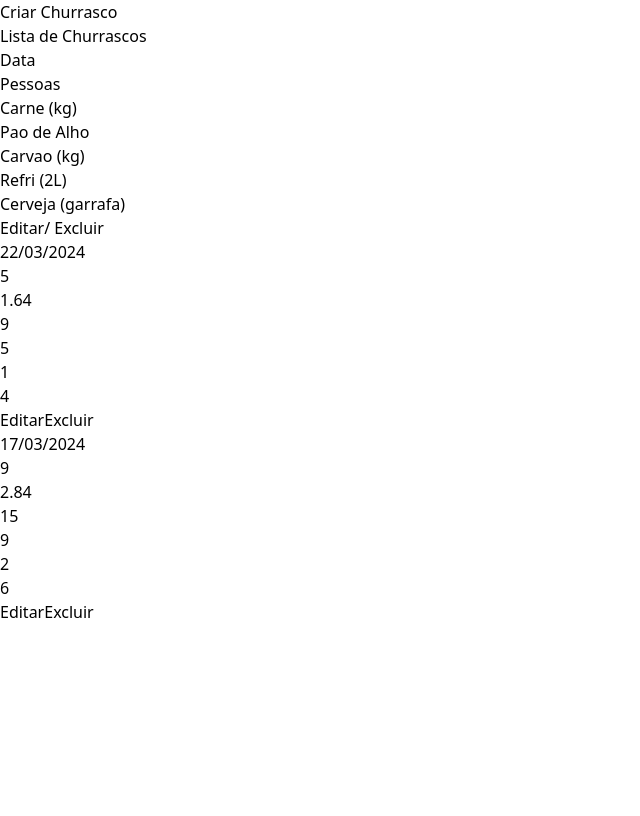
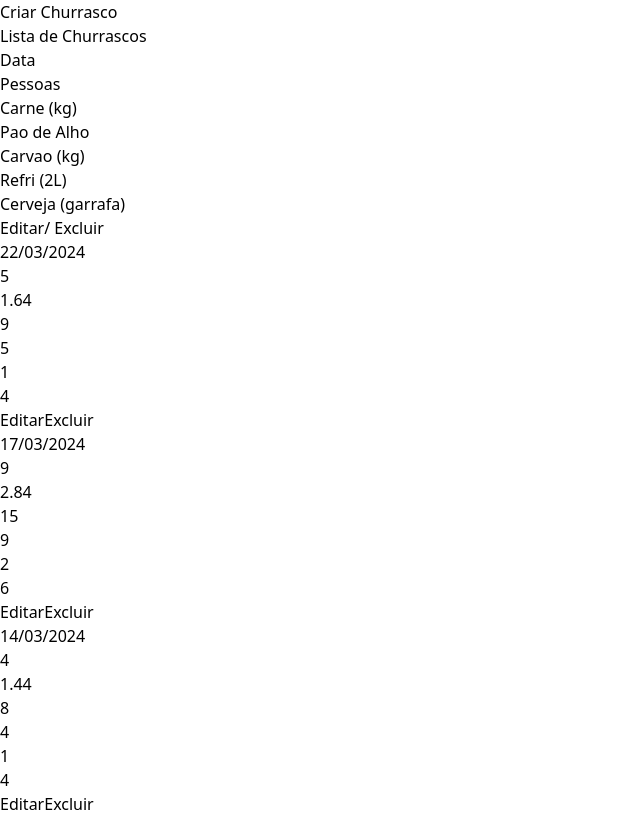
Before and after one commit to HaralanS/churrascometro-react, a React (Vite) app: page / in a window 1280 px wide. Shown: the whole page, without its empty margins (0-640 px from the left). Built offline with nearby package versions, Linux system fonts and the light colour scheme; data requests are answered from the project's data file.

Commit message:
zustand added

```diff
--- a/db/db.json
+++ b/db/db.json
@@ -25,6 +25,19 @@
       "mulheres": 2,
       "homens": 4,
       "data": "2024-03-17T03:00:00.000Z"
+    },
+    {
+      "id": "iljkwqoDUTH3sWdidW4rF",
+      "carne": 1.44,
+      "paoDeAlho": 8,
+      "refri": 1,
+      "cerveja": 4,
+      "carvao": 4,
+      "pessoas": 4,
+      "criancas": 0,
+      "mulheres": 2,
+      "homens": 2,
+      "data": "2024-03-14T03:00:00.000Z"
     }
   ]
 }
--- a/package.json
+++ b/package.json
@@ -18,7 +18,8 @@
     "react-dom": "^18.2.0",
     "react-hook-form": "^7.51.0",
     "react-router-dom": "^6.22.2",
-    "yup": "^1.3.3"
+    "yup": "^1.3.3",
+    "zustand": "^4.5.2"
   },
   "devDependencies": {
     "@types/react": "^18.2.56",
--- a/src/pages/Home.tsx
+++ b/src/pages/Home.tsx
@@ -4,19 +4,27 @@ import { useState, useEffect } from "react"
 import { useNavigate } from "react-router-dom"
 import { excluir, getChurras } from "../services/axios.service";
 import { IChurrasco } from "../interfaces/ChurrascoResponse.interface";
+import { useChurrascosStore } from "../zustand/churrasco.zustand";
 
 export default function Home() {
   const navigate = useNavigate();
   const [lista, setLista] = useState<IChurrasco[]>([])
   const [loading, setLoading] = useState(true)
+  const { listChurrasco, handleGetChurrascos} = useChurrascosStore();
 
   const deletar =  (id:string) => {
     const del =  excluir(id).then(() => getChurras<IChurrasco[]>().then(response => setLista(response.data)).catch(error => console.log(error)).finally( () => setLoading(false) ))
   }
 
+
+
+  // useEffect(() => {
+  //   getChurras<IChurrasco[]>().then(response => setLista(response.data)).catch(error => console.log(error)).finally( () => setLoading(false) );
+  // }, []);
+
   useEffect(() => {
-    getChurras<IChurrasco[]>().then(response => setLista(response.data)).catch(error => console.log(error)).finally( () => setLoading(false) );
-  }, []);
+    handleGetChurrascos();
+  }, [])
 
   const edit = (id: IChurrasco) => {
     navigate('/editchurras', {state: {id}})
@@ -27,7 +35,7 @@ export default function Home() {
       <Navbar option />
       <div className="min-w-[400px] max-w-[800px] m-auto">
         <h2 className="font-bold text-xl p-5">Lista de Churrascos</h2>
-        {lista.length > 0 && <div className="flex justify-between items-center p-2  font-semibold border-b-2 border-gray-500 bg-slate-200">
+        {listChurrasco.length > 0 && <div className="flex justify-between items-center p-2  font-semibold border-b-2 border-gray-500 bg-slate-200">
           <h4 className="w-[10%] text-center">Data</h4>
           <h4 className="w-[10%]  bg-slate-200 text-center">Pessoas</h4>
           <h4 className="w-[13%] text-center">Carne (kg)</h4>
@@ -39,7 +47,8 @@ export default function Home() {
         </div> }
         <div>
         {/* carne, carvao, refri, cerveja, paoDeAlho, pessoas */}
-          {loading ? <h2 className="text-center m-[100px] text-slate-600 font-bold text-4xl">Loading...</h2> : lista.map((e) => <Churrasco key={e.id} data={e.data} pessoas={e.pessoas} carne={e.carne} carvao={e.carvao} refri={e.refri} cerveja={e.cerveja} paoDeAlho={e.paoDeAlho} deleta={() => deletar(e.id)} editar={() => edit(e)} />)}
+          {/* {loading ? <h2 className="text-center m-[100px] text-slate-600 font-bold text-4xl">Loading...</h2> : listChurrasco.map((e) => <Churrasco key={e.id} data={e.data} pessoas={e.pessoas} carne={e.carne} carvao={e.carvao} refri={e.refri} cerveja={e.cerveja} paoDeAlho={e.paoDeAlho} deleta={() => deletar(e.id)} editar={() => edit(e)} />)} */}
+          {listChurrasco.map((e) => <Churrasco key={e.id} data={e.data} pessoas={e.pessoas} carne={e.carne} carvao={e.carvao} refri={e.refri} cerveja={e.cerveja} paoDeAlho={e.paoDeAlho} deleta={() => deletar(e.id)} editar={() => edit(e)} />)}
         </div>
 
       </div>
--- /dev/null
+++ b/src/zustand/churrasco.zustand.ts
@@ -0,0 +1,26 @@
+import { create } from 'zustand';
+import { IChurrasco } from '../interfaces/ChurrascoResponse.interface';
+import { getChurras } from '../services/axios.service';
+
+
+interface ChurrascoState {
+  listChurrasco: IChurrasco[];
+  setListChurrasco: (value: IChurrasco[]) => void;
+  handleGetChurrascos: () => void;
+}
+
+const useChurrascosStore = create<ChurrascoState>()(
+  (set: any, get: any) => ({
+      listChurrasco: [],
+      setListChurrasco: (value: any) => {
+          set({ listChurrasco: value })
+      },
+      handleGetChurrascos: async () => {
+          const { setListChurrasco } = get();
+          const resp = await getChurras<IChurrasco[]>();
+          setListChurrasco(resp.data);
+          // set({ list: resp.data })
+      }
+  }))
+
+  export {useChurrascosStore}
```
Also changed, not shown: 1 other file (tests, documents, lock files or other folders).
